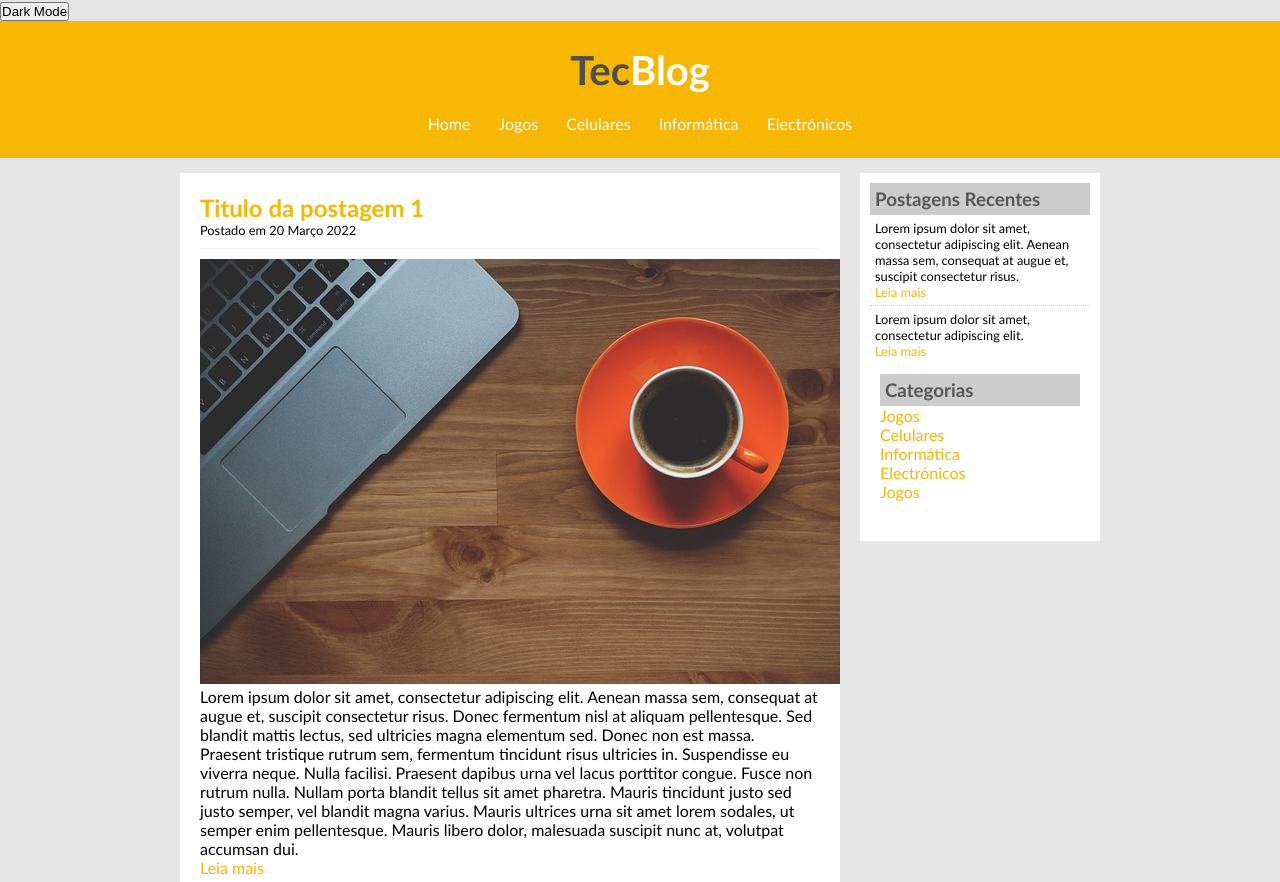
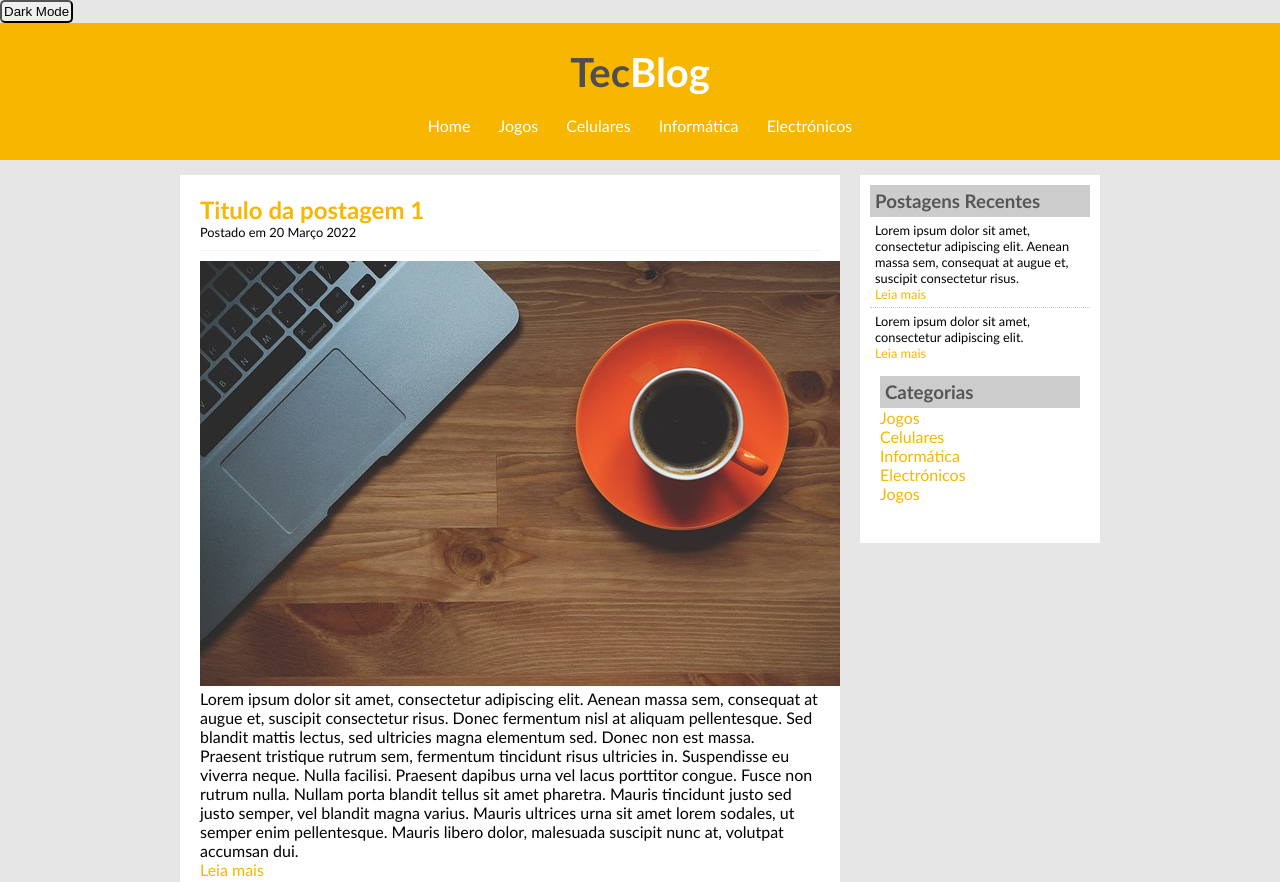
Before and after one commit to julombe/HTML5_CSS3, a plain HTML site: page index.html in a window 1280 px wide. Shown: the top 882 px of the page. Drawn offline with Linux system fonts and the light colour scheme.

Commit message:
UPDATE files

```diff
--- a/css/estilo.css
+++ b/css/estilo.css
@@ -12,9 +12,14 @@ body {
 .dark-mode {
 	background-color: black;
 	color: white;
+	}
 
+	button {
+		border-radius: 5px;
+		padding: 2px;
+		margin-top: 2px 2px;
 
-}
+	}
 
 /**** Layout *****/
 
```
Also changed, not shown: index.html (+3 -0 lines).
